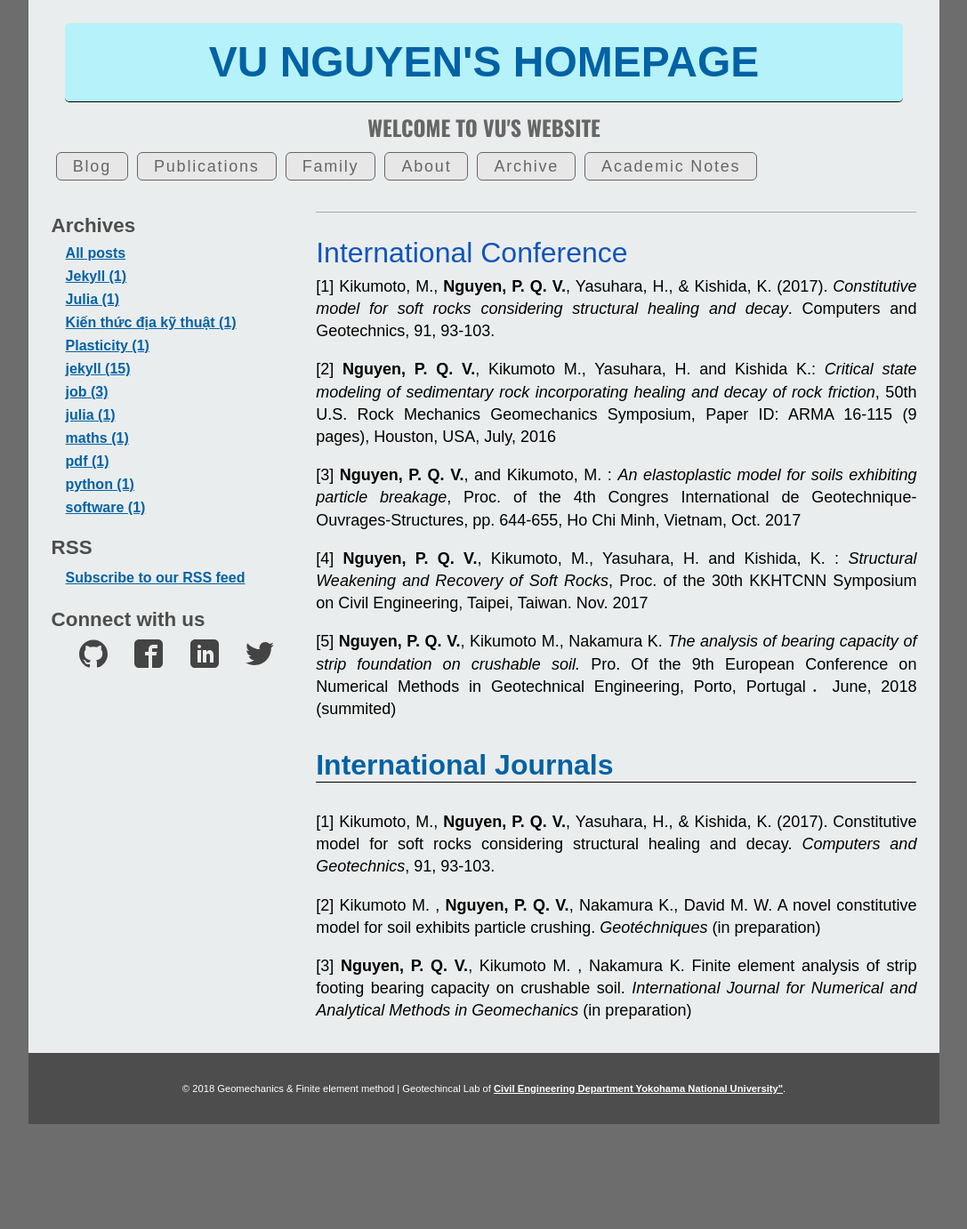
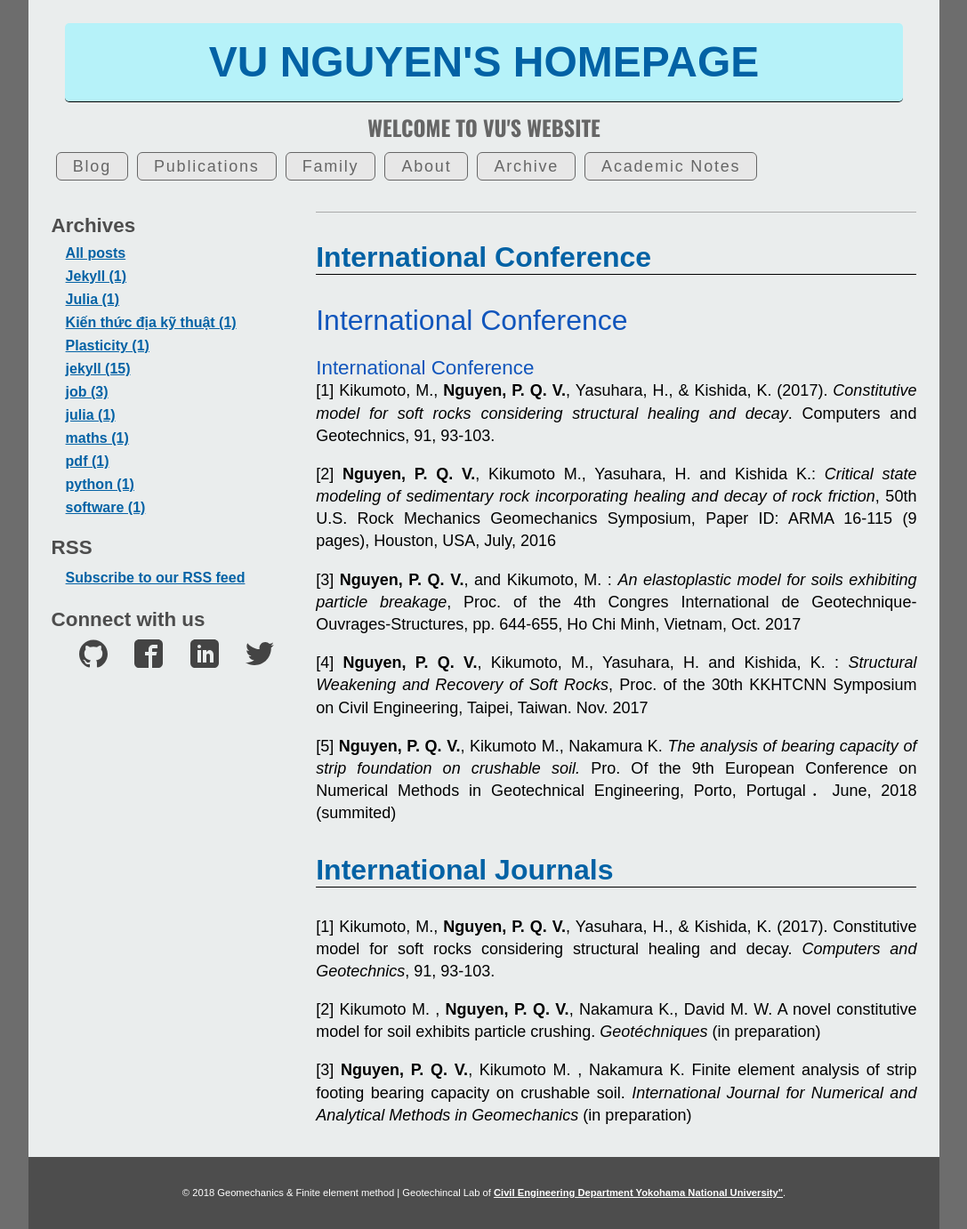
Before and after one commit to quangvunp/geomechanics, a Jekyll site: the page built from Publications.md, in a window 1280 px wide. Shown: the whole page at 89% size, without its empty margins (96-1183 px from the left). Built offline with Jekyll 4.4.1, drawn with Linux system fonts in a browser that asks for light colours; our own code applies the rules of GitHub Pages for plain Markdown files; before the commit the page ends 1264 px from its top, so only the background shows below that.

Commit message:
Update Publications.md

```diff
--- a/Publications.md
+++ b/Publications.md
@@ -1,7 +1,9 @@
 
-<!--<span style="color: #0362a5; font-family: Arial; font-size: 1.8em;">**International Conferences**</span> <br /> -->
+<h1> International Conference </h1>
 
 <h2> International Conference </h2>
+
+<h3> International Conference </h3>
 
 [1]  Kikumoto, M., **Nguyen, P. Q. V.**, Yasuhara, H., & Kishida, K. (2017). *Constitutive model for soft rocks considering structural healing and decay*. Computers and Geotechnics, 91, 93-103.
 
@@ -14,9 +16,6 @@
 [5]  **Nguyen, P. Q. V.**, Kikumoto M., Nakamura K. *The analysis of bearing capacity of strip foundation on crushable soil.* Pro. Of the 9th European Conference on Numerical Methods in Geotechnical Engineering, Porto, Portugal．June, 2018 (summited)
 
 
-
-<!--<span style="color: #0362a5; font-family: Arial; font-size: 1.8em;">**International Journals**</span> <br />-->
-
 <h1> International Journals </h1>
 
 [1]  Kikumoto, M., **Nguyen, P. Q. V.**, Yasuhara, H., & Kishida, K. (2017). Constitutive model for soft rocks considering structural healing and decay. *Computers and Geotechnics*, 91, 93-103.
```
